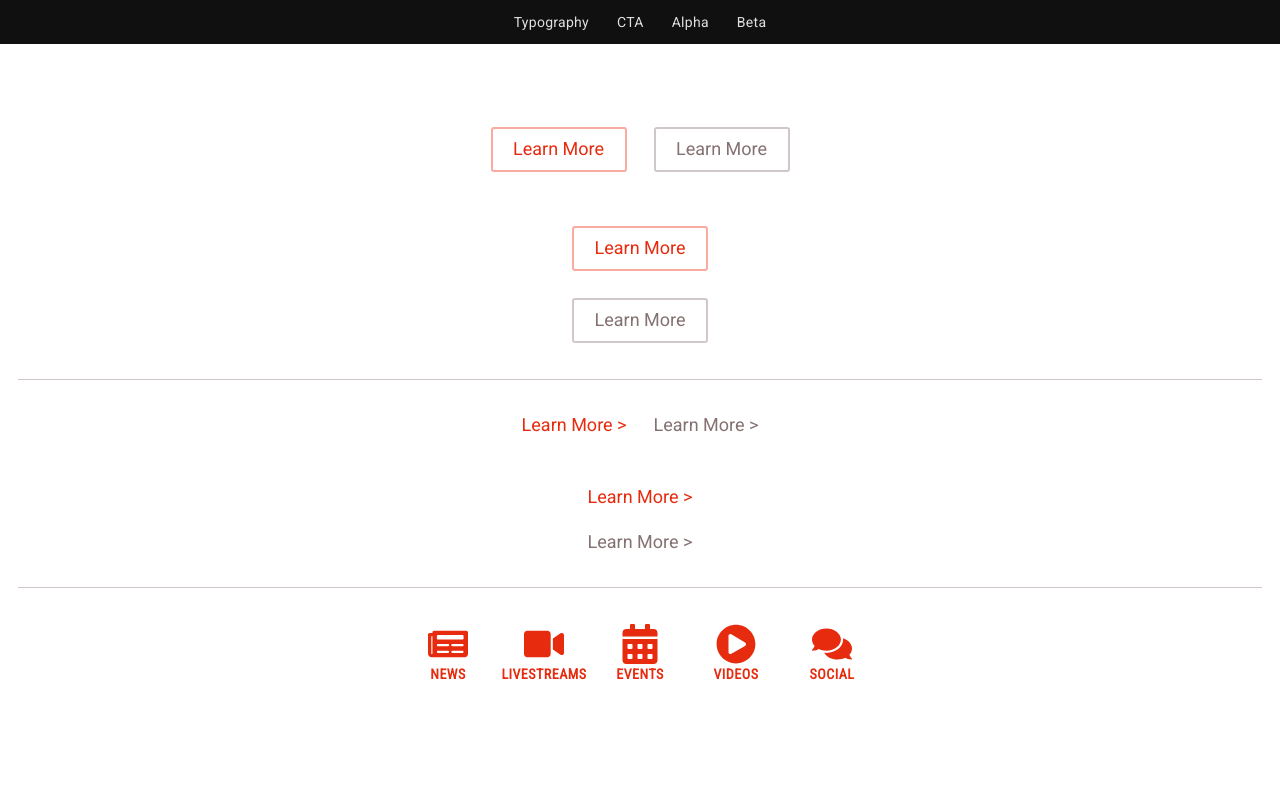
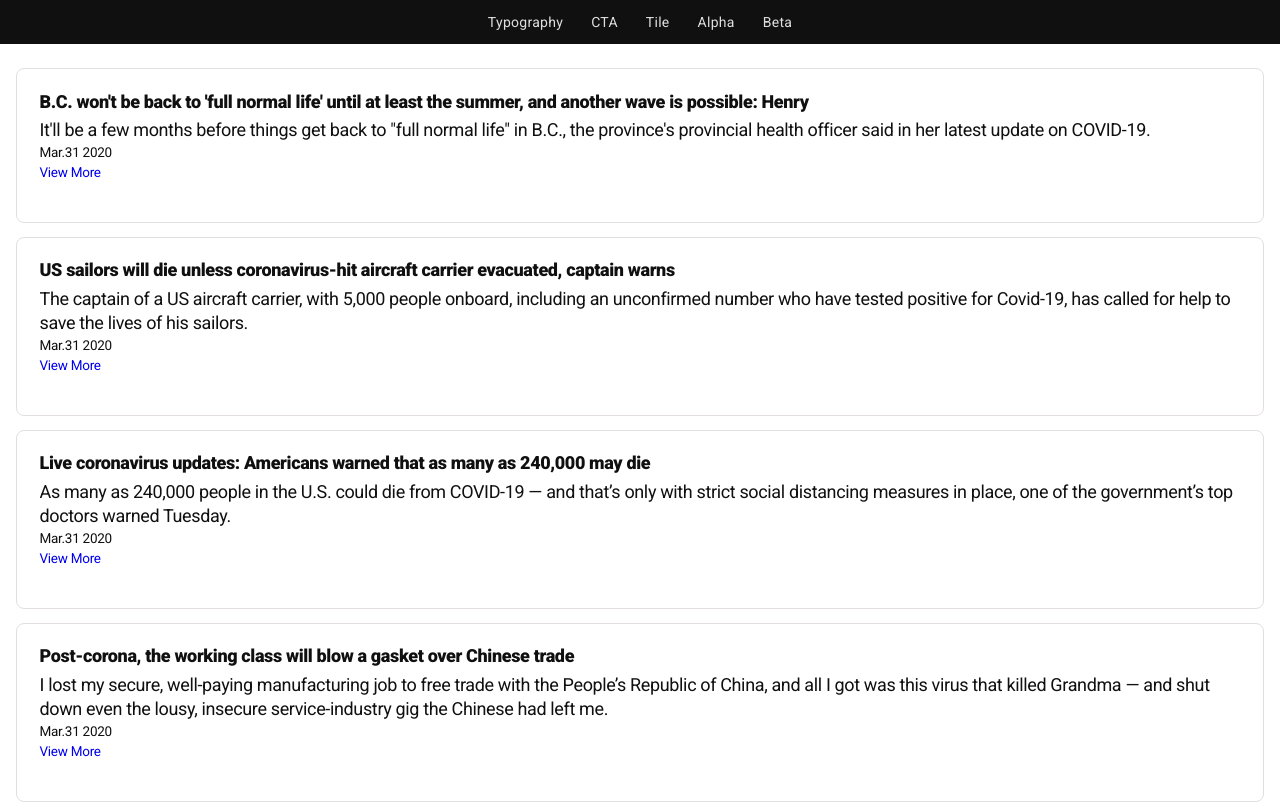
Before and after one commit to Tivo389/94_200318-OET-LIBRARY, a React (Create React App) app: page / in a window 1280 px wide. Shown: the top 804 px of the page. Built offline with nearby package versions, Linux system fonts and the light colour scheme.

Commit message:
200401 / 200328_tileComponent - Tile basic setup complete - Proceed to adjust footer section.

```diff
--- a/src/App.js
+++ b/src/App.js
@@ -7,7 +7,7 @@ import SectionPrimary from './components/SectionPrimary';
 library.add(faBars, faExternalLinkAlt, faFileAlt, faLanguage, faNewspaper, faVideo, faCalendarAlt, faPlayCircle, faComments);
 
 function App() {
-  const [content, setContent] = useState("callToAction");
+  const [content, setContent] = useState("tile");
   return (
     <div className="App">
       <Navigation setContent={setContent}/>
--- a/src/components/Navigation.js
+++ b/src/components/Navigation.js
@@ -22,6 +22,11 @@ class Navigation extends Component {
               CTA
           </li>
           <li
+            onClick={() => this.props.setContent("tile")}
+            onMouseUp={this.handleOnMouseUp}>
+              Tile
+          </li>
+          <li
             onClick={() => this.props.setContent("alpha")}
             onMouseUp={this.handleOnMouseUp}>
               Alpha
--- a/src/components/SectionPrimary.js
+++ b/src/components/SectionPrimary.js
@@ -3,11 +3,13 @@ import Alpha from "./TestAlpha";
 import Beta from "./TestBeta";
 import Typography from "./SectionTypography";
 import CallToAction from "./SectionCallToAction";
+import Tile from "./SectionTile";
 
 class SectionPrimary extends Component {
   content = {
     typography: Typography,
     callToAction: CallToAction,
+    tile: Tile,
     alpha: Alpha,
     beta: Beta
   };
--- /dev/null
+++ b/src/components/SectionTile.js
@@ -0,0 +1,21 @@
+import React, { Component } from 'react';
+import TileText from './TileText';
+
+class SectionTile extends Component {
+  render() {
+    return (
+      <div className="sectionContainer flexAlignCenter">
+        <div className="tileContainer">
+          <TileText header="B.C. won't be back to 'full normal life' until at least the summer, and another wave is possible: Henry" body="It'll be a few months before things get back to &#34;full normal life&#34;	in B.C., the province's provincial health officer said in her latest update on COVID-19."/>
+          <TileText header="US sailors will die unless coronavirus-hit aircraft carrier evacuated, captain warns" body="The captain of a US aircraft carrier, with 5,000 people onboard, including an unconfirmed number who have tested positive for Covid-19, has called for help to save the lives of his sailors."/>
+          <TileText header="Live coronavirus updates: Americans warned that as many as 240,000 may die" body="As many as 240,000 people in the U.S. could die from COVID-19 — and that’s only with strict social distancing measures in place, one of the government’s top doctors warned Tuesday."/>
+          <TileText header="Post-corona, the working class will blow a gasket over Chinese trade" body="I lost my secure, well-paying manufacturing job to free trade with the People’s Republic of China, and all I got was this virus that killed Grandma — and shut down even the lousy, ­insecure service-industry gig the Chinese had left me."/>
+          <TileText header="3 Steps All Leaders Must Take To Navigate Corona" body="Over the last few weeks, the challenges that my executive coaching clients have experienced due to corona, fall into two equally high priority buckets."/>
+          <TileText header="Indore records 19 corona cases in 24 hours; a police official among new patients" body="Twenty more people tested positive for coronavirus in Madhya Pradesh on Wednesday including a total of 19 new positive cases in Indore. Total tally from Indore has climbed to 63 after 19 new cases emerged in the last 24 hours on Tuesday. One more case was recorded from the neighbouring Khargone district."/>
+        </div>
+      </div>
+    );
+  }
+}
+
+export default SectionTile;
--- a/src/components/SectionTypography.js
+++ b/src/components/SectionTypography.js
@@ -12,7 +12,7 @@ class SectionTypography extends Component {
   render() {
     return (
       <div className="sectionContainer">
-        <code><FontAwesomeIcon icon="file-alt"/>TYPOGRAPHY / 200322</code>
+        <code><FontAwesomeIcon icon="file-alt"/> TYPOGRAPHY / 200322</code>
         <div className="linksContainer">
           <a
             href="https://developer.mozilla.org/en-US/docs/Web/HTML/Element/Heading_Elements"
--- /dev/null
+++ b/src/components/TileText.js
@@ -0,0 +1,18 @@
+import React, { Component } from 'react';
+
+class TileText extends Component {
+  render() {
+    return (
+      <div className="tileText">
+        <h6 className="tileTextHeader">{this.props.header}</h6>
+        <p className="tileTextBody">{this.props.body}</p>
+        <div className="tileTextFooter">
+          <p className="tileDateStamp">Mar.31 2020</p>
+          <a className="tileViewMore" href="./">View More</a>
+        </div>
+      </div>
+    );
+  }
+}
+
+export default TileText;
--- a/src/css/_font.scss
+++ b/src/css/_font.scss
@@ -16,7 +16,7 @@ code {
 }
 h1, h2, h3, h4, h5, h6 {
   color: $colorBlack;
-  line-height: 1.35;
+  line-height: $desktopLineHeight;
   letter-spacing: -0.02em;
   margin: 0;
 }
@@ -32,17 +32,19 @@ h1 span, h2 span, h3 span, h4 span, h5 span, h6 span {
   font-size: 14px;
   font-weight: initial;
   letter-spacing: initial;
-  line-height: 1.35;
+  line-height: $desktopLineHeight;
 }
 p, a {
-  color: $colorBlack;
   font-family: $ffBody;
   letter-spacing: -0.02em;
-  line-height: 1.5;
+  line-height: $mobileLineHeight;
   margin: 0;
   @include tablet {
-    line-height: 1.35;
+    line-height: $desktopLineHeight;
   }
+}
+p {
+  color: $colorBlack;
 }
 p + p {
   margin: 1em 0 0 0;
--- /dev/null
+++ b/src/css/_tile.scss
@@ -0,0 +1,44 @@
+.tileContainer {
+  width: 100%;
+}
+.tileText {
+  border: 1px solid $colorLightGray;
+  border-radius: 8px;
+  padding: 1.15em 1.25em 2.25em 1.25em;
+  background: $colorWhite;
+  position: relative;
+  & + .tileText {
+    margin-top: 0.75em;
+  }
+}
+.tileTextHeader, .tileTextBody {
+  font-size: 0.875rem;
+  @include tablet {
+    font-size: 1rem;
+  }
+}
+.tileTextHeader {
+  font-weight: 700;
+  overflow: hidden;
+  text-overflow: ellipsis;
+  white-space: nowrap;
+  margin: 0 0 0.25em 0;
+}
+.tileTextBody {
+  max-height: calc((#{$mobileLineHeight} * 2em) + 1.35em);
+  overflow: hidden;
+}
+.tileDateStamp {
+  font-size: 0.75rem;
+  bottom: 0.75em;
+  content: "View More";
+  // position: absolute;
+  left: 1.25em;
+}
+.tileViewMore {
+  font-size: 0.75rem;
+  bottom: 0.75em;
+  content: "View More";
+  // position: absolute;
+  right: 1.25em;
+}
--- a/src/css/index.css
+++ b/src/css/index.css
@@ -1,4 +1,4 @@
-@import url("https://fonts.googleapis.com/css?family=Roboto|Roboto+Condensed&display=swap");
+@import url("https://fonts.googleapis.com/css2?family=Roboto+Condensed:wght@300;400;900&family=Roboto:wght@300;400;900&display=swap");
 /*! normalize.css v8.0.0 | MIT License | github.com/necolas/normalize.css */
 /* Document
    ========================================================================== */
@@ -344,7 +344,6 @@ h1 span, h2 span, h3 span, h4 span, h5 span, h6 span {
   line-height: 1.35; }
 
 p, a {
-  color: #101010;
   font-family: "Roboto", "Helvetica Neue", Helvetica, Arial, sans-serif;
   letter-spacing: -0.02em;
   line-height: 1.5;
@@ -352,6 +351,9 @@ p, a {
   @media (min-width: 768px) {
     p, a {
       line-height: 1.35; } }
+
+p {
+  color: #101010; }
 
 p + p {
   margin: 1em 0 0 0; }
@@ -617,10 +619,10 @@ li {
   border: 2px solid #f9ab9f; }
 
 .ctaTextStandardSecondary::before {
-  background: #d0c8c8; }
+  background: #e3dede; }
 
 .ctaTextStandardSecondary::after {
-  border: 2px solid #d0c8c8; }
+  border: 2px solid #e3dede; }
 
 .ctaTextOnlyPrimary::after, .ctaTextOnlySecondary::after {
   content: " >";
@@ -656,11 +658,52 @@ li {
   text-align: center;
   text-transform: uppercase; }
 
+.tileContainer {
+  width: 100%; }
+
+.tileText {
+  border: 1px solid #e3dede;
+  border-radius: 8px;
+  padding: 1.15em 1.25em 2.25em 1.25em;
+  background: white;
+  position: relative; }
+  .tileText + .tileText {
+    margin-top: 0.75em; }
+
+.tileTextHeader, .tileTextBody {
+  font-size: 0.875rem; }
+  @media (min-width: 768px) {
+    .tileTextHeader, .tileTextBody {
+      font-size: 1rem; } }
+
+.tileTextHeader {
+  font-weight: 700;
+  overflow: hidden;
+  text-overflow: ellipsis;
+  white-space: nowrap;
+  margin: 0 0 0.25em 0; }
+
+.tileTextBody {
+  max-height: calc((1.5 * 2em) + 1.35em);
+  overflow: hidden; }
+
+.tileDateStamp {
+  font-size: 0.75rem;
+  bottom: 0.75em;
+  content: "View More";
+  left: 1.25em; }
+
+.tileViewMore {
+  font-size: 0.75rem;
+  bottom: 0.75em;
+  content: "View More";
+  right: 1.25em; }
+
 main {
   padding-top: 44px; }
 
 hr {
-  background: #d0c8c8;
+  background: #e3dede;
   border: 0;
   height: 1px;
   margin: 2em 0;
@@ -668,7 +711,7 @@ hr {
 
 .externalLinkIcon {
   font-size: 80% !important;
-  color: #d0c8c8;
+  color: #e3dede;
   margin-left: 0.35em; }
   @media (min-width: 768px) {
     .externalLinkIcon:hover {
@@ -680,7 +723,7 @@ hr {
     margin-right: 1.5em; }
 
 .sectionContainer {
-  padding: 1.25em 1em;
+  padding: 24px 16px;
   min-height: calc(100vh - 44px);
   display: flex;
   flex-direction: column;
--- a/src/css/index.scss
+++ b/src/css/index.scss
@@ -1,5 +1,5 @@
 @charset 'utf-8';
-@import url('https://fonts.googleapis.com/css?family=Roboto|Roboto+Condensed&display=swap');
+@import url('https://fonts.googleapis.com/css2?family=Roboto+Condensed:wght@300;400;900&family=Roboto:wght@300;400;900&display=swap');
 @import '_normalize';
 @import '_normalizeCustomConfig';
 @import '_mediaQuery';
@@ -9,6 +9,7 @@
 @import '_navBar';
 @import '_typography';
 @import '_cta';
+@import '_tile';
 
 main {
   padding-top: $navBarUnit;
@@ -37,7 +38,7 @@ hr {
   }
 }
 .sectionContainer {
-  padding: 1.25em 1em;
+  padding: 24px 16px;
   min-height: calc(100vh - #{$navBarUnit});
   display: flex;
   flex-direction: column;
```
Also changed, not shown: src/css/_variable.scss (+9 -6 lines).
